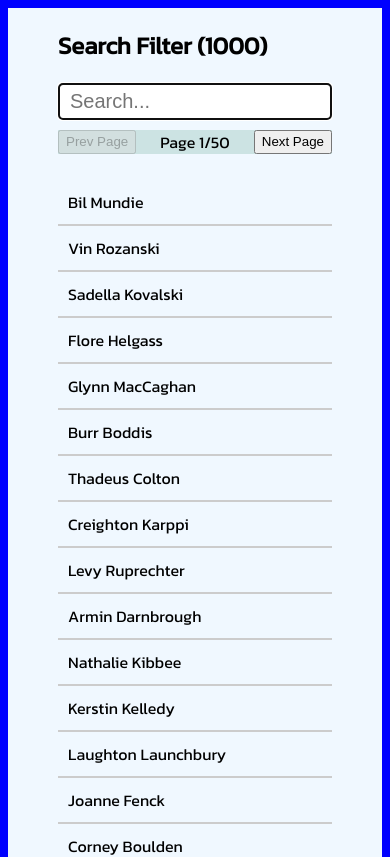
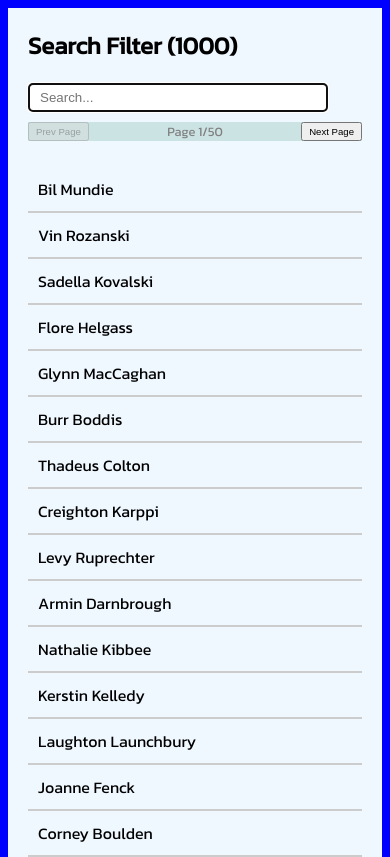
Before and after one commit to Desmondflexy/search-filter, a React (Vite) app: page / in a window 390 px wide. Shown: the top 857 px of the page. Built offline with nearby package versions, Linux system fonts and the light colour scheme.

Commit message:
fix small screen bug

```diff
--- a/src/index.css
+++ b/src/index.css
@@ -20,7 +20,7 @@ body {
     display: flex;
     justify-content: center;
     flex-direction: column;
-    padding: 0 50px;
+    padding: 0 20px;
 
     ul {
         list-style: none;
@@ -36,7 +36,7 @@ body {
         padding: 5px 10px;
         border-radius: 4px;
         max-width: 300px;
-        font-size: 20px;
+        /* font-size: 20px; */
     }
 
     .no-result {
@@ -48,6 +48,15 @@ body {
         justify-content: space-between;
         margin: 10px 0;
         background-color: rgb(204, 227, 227);
+
+        button {
+            font-size: .6em;
+        }
+
+        span {
+            font-size: .8em;
+            color: grey;
+        }
     }
 }
 
@@ -55,4 +64,7 @@ body {
     html {
         font-size: 1.5em;
     }
+    .App {
+        padding: 0 50px;
+    }
 }
```
